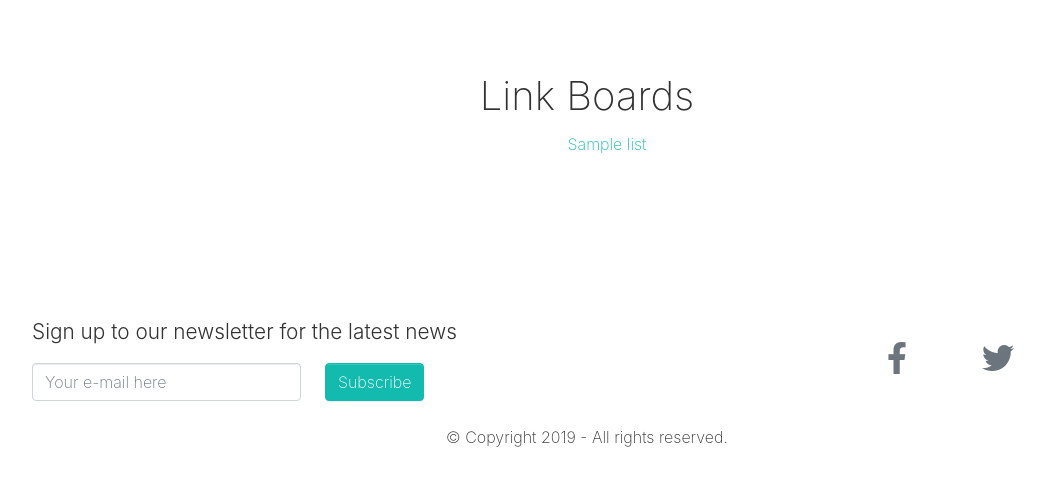
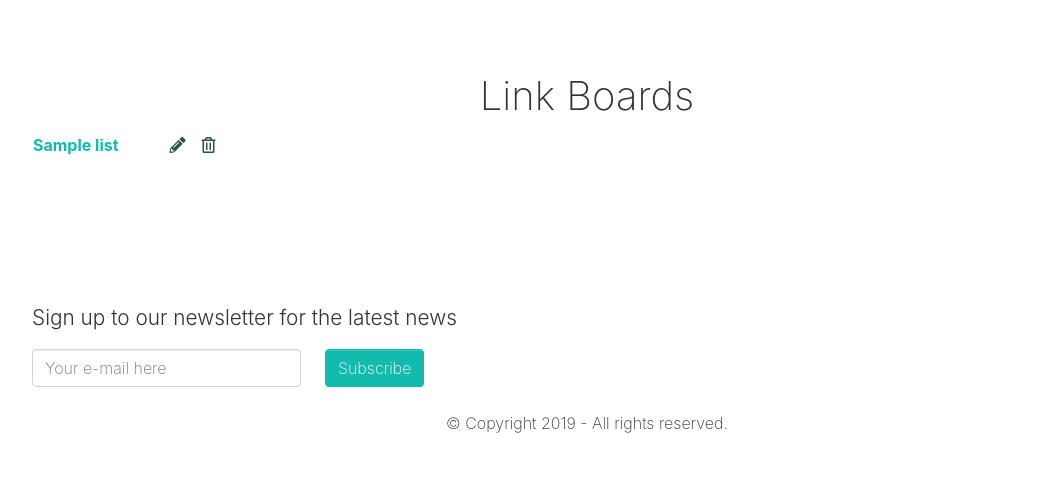
Before and after one commit to ben-jacobson/Linkboxes.io, a Django app: page /linkboards/ in a window 1280 px wide. Shown: the part 64-550 px from the top of the page, without its empty margins (53-1098 px from the left). Run offline with Django 3.2, Linux system fonts and the light colour scheme; a user stored in the database is signed in; tables that the repository leaves empty hold one stand-in row (values such as "Sample post"); lists and menus that the app fills with data are empty; some libraries are stand-ins or nearby versions.

Commit message:
changes to linkboard listview, UI elements for edit and delete button

```diff
--- a/bookmarks/forms.py
+++ b/bookmarks/forms.py
@@ -28,6 +28,15 @@ class BookmarkEditForm(BookmarkFormMixin):
     def save(self):
         raise ValueError('Form Saving Is Disabled') # we have some JQuery code to do this via an API call.
 
+class LinkBoardEditTitleForm(ModelForm):
+    '''
+    #On the /Linkboards/ page or on the ListView, use this form to edit the title
+    '''
+    title = CharField(widget=TextInput(attrs={'id': 'board-title', 'class': 'form-control', 'placeholder': '',}), label='Name')
+    class Meta:
+        model = List
+        fields = ('title', )
+
 class UserLoginForm(AuthenticationForm):
     username = UsernameField(widget=TextInput(attrs={'class': 'form-control', 'type': 'email', 'placeholder': 'Email', 'autofocus': True}), label='Email address')
     password = CharField(widget=PasswordInput(attrs={'class': 'form-control', 'placeholder': 'Password', }), label="Password", strip=False)
--- /dev/null
+++ b/bookmarks/static/css/linkboard-list-view.css
@@ -0,0 +1,20 @@
+/*
+    LinkBoard ListView
+*/
+
+.link-board-edit-icon, .link-board-delete-icon {
+    color: darkslategray;
+    cursor: pointer;
+}
+
+.linkboard-list-title-col, .linkboard-list-edit-col, .linkboard-list-delete-col  {
+    vertical-align: baseline;
+}
+
+.linkboard-list-edit-col, .linkboard-list-delete-col  {
+    padding-right: 15px;
+}
+
+.linkboard-list-title-col {
+    padding-right: 50px;
+}
--- a/bookmarks/static/css/list-view-grid.css
+++ b/bookmarks/static/css/list-view-grid.css
@@ -1,5 +1,5 @@
 /*
-Bookmark Card Styling
+    Bookmark Card Styling
 */
 
 .bookmark-card {
@@ -56,7 +56,7 @@ i.bookmark-edit-icons {
 
 
 /*
-ListView Edit Form
+    Edit Form
 */
 
 .edit-form {
--- /dev/null
+++ b/bookmarks/static/js/jquery.linkboard-listview.js
@@ -0,0 +1,21 @@
+$(document).ready(function() {
+
+});
+
+
+// user clicks the edit icon next to their linkboard
+$('.link-board-edit-icon').click(function(e) {
+    // when clicking the edit icon, we just need to populate the placeholer
+    var list_name = $(e.target).closest('tr').attr('data-list-name');
+    $('#rename-linkboard-form').trigger("reset");
+    $('#board-title').attr('value', list_name);
+
+    // TODO - create an AJAX request for editing
+});
+
+$('.link-board-delete-icon').click(function(e) {
+    var list_slug = $(e.target).closest('tr').attr('data-list-slug');
+    console.log('deleting ' + list_slug);
+
+    // TODO - create an AJAX request for deleting
+});
--- a/bookmarks/templates/base.html
+++ b/bookmarks/templates/base.html
@@ -3,16 +3,17 @@
 <html>
 
 <head>
-    <meta charset="utf-8">
-    <meta http-equiv="X-UA-Compatible" content="IE=edge">
-    <meta name="viewport" content="width=device-width, initial-scale=1">
+    <meta charset="utf-8" />
+    <meta http-equiv="X-UA-Compatible" content="IE=edge" />
+    <meta name="viewport" content="width=device-width, initial-scale=1" />
 
-    <meta charset="utf-8">
-    <meta name="viewport" content="width=device-width, initial-scale=1">
-    <link rel="stylesheet" href="{% static 'css/font-awesome.min.css' %}" type="text/css">
-    <link rel="stylesheet" href="{% static 'css/bootstrap-4.3.1.css' %}" type="text/css">
-    <link rel="stylesheet" href="{% static 'css/list-view-grid-sort.css' %}" type="text/css">
-    <link rel="stylesheet" href="{% static 'css/list-view-grid.css' %}" type="text/css">
+    <meta charset="utf-8" />
+    <meta name="viewport" content="width=device-width, initial-scale=1" />
+    <link rel="stylesheet" href="{% static 'css/font-awesome.min.css' %}" type="text/css" />
+    <link rel="stylesheet" href="{% static 'css/bootstrap-4.3.1.css' %}" type="text/css" />
+    <link rel="stylesheet" href="{% static 'css/list-view-grid-sort.css' %}" type="text/css" />
+    <link rel="stylesheet" href="{% static 'css/list-view-grid.css' %}" type="text/css" />
+    <link rel="stylesheet" href="{% static 'css/linkboard-list-view.css' %}" type="text/css" />
     <title>{% block page-title %}{% endblock %}</title>
 </head>
 
@@ -56,16 +57,16 @@
                             class="btn btn-primary ml-3">Subscribe</button>
                     </form>
                 </div>
-                <div class="col-4 col-md-1 align-self-center">
+                <!-- div class="col-4 col-md-1 align-self-center">
                     <a href="#">
                         <i class="fab fa-facebook-f text-muted fa-2x"></i>
                     </a>
-                </div>
+                <div>
                 <div class="col-4 col-md-1 align-self-center">
                     <a href="#">
                         <i class="fab fa-twitter text-muted fa-2x"></i>
                     </a>
-                </div>
+                </div -->
             </div>
             <div class="row">
                 <div class="col-md-12 mt-3 text-center">
@@ -78,8 +79,7 @@
     <script src="{% static 'js/jquery-3.3.1.min.js' %}"></script>
     <script src="{% static 'js/popper.min.js' %}"></script>
     <script src="{% static 'js/bootstrap.min.js' %}"></script>
-    <script src="{% static 'js/Sortable.js' %}"></script>
-    <script src="{% static 'js/jquery.list-view-grid.js' %}"></script>
+    {% block page-specific-js %}{% endblock %}
 </body>
 
 </html>
--- a/bookmarks/templates/linkboards_list.html
+++ b/bookmarks/templates/linkboards_list.html
@@ -4,7 +4,6 @@
 
 {% block main-content %}
 <div class="py-5">
-
     <div class="container">
         <div class="row">
             <div class="col-md-12 text-center">
@@ -12,16 +11,56 @@
             </div>
         </div>
         <div class="row">
-            <div class="col-md-12 text-center">
-                <ul>
+            <div class="col-md-6">
+                <table>
                     {% for linkboard in linkboards %}
-                    <a href='/{{ linkboard.url_id }}'>
-                        <p>{{ linkboard.title }}</p>
-                    </a>
+                    <tr data-list-slug='{{ linkboard.url_id }}' data-list-name='{{ linkboard.title }}'>
+                        <th class='linkboard-list-title-col'><a href='/{{ linkboard.url_id }}'>{{ linkboard.title }}</a></th>
+                        <th class='linkboard-list-edit-col'><i class='fas fa-pencil-alt link-board-edit-icon' data-toggle="modal" data-target="#editLinkBoardModal"></i></th>
+                        <th class='linkboard-list-delete-col'><i class='far fa-trash-alt link-board-delete-icon'></i></th>
+                    </tr>
                     {% endfor %}
-                </ul>
+                </table>
+            </div>
+            <div class='col-md-6'>
             </div>
         </div>
     </div>
 </div>
+
+<div class="modal fade" id="editLinkBoardModal" tabindex="-1" role="dialog" aria-labelledby="editLinkBoardCenterTitle" aria-hidden="true">
+    <div class="modal-dialog modal-dialog-centered" role="dialog">
+        <div class="modal-content">
+            <div class="modal-header">
+                <h5 class="modal-title" id="LongTitle">Rename Linkboard</h5>
+                <button type="button" class="close" data-dismiss="modal" aria-label="Close">
+                    <span aria-hidden="true">&times;</span>
+                </button>
+            </div>
+            <form id='rename-linkboard-form' action='{{ request.path }}' method='POST'>
+                <div class="modal-body">
+                    {% csrf_token %}
+                    {{ form.non_field_errors }}
+                    {% for hidden_field in form.hidden_fields %}
+                    {{ hidden_field.errors }}{{ hidden_field }}
+                    {% endfor %}
+                    {% for field in form.visible_fields %}
+                    <div class='form-group'>
+                        {{ field.errors }}{{ field.label_tag }}{{ field }}{{ field.help_text }}</div>
+                    {% endfor %}
+                </div>
+                <div class="modal-footer">
+                    <button id="create-modal-close" type="button" class="btn btn-secondary"
+                        data-dismiss="modal">Cancel</button>
+                    <input type='submit' id="edit-modal-save" value='Save' class="btn btn-primary" />
+                </div>
+            </form>
+        </div>
+    </div>
+</div>
 {% endblock %}
+
+{% block page-specific-js %}
+{% load static %}
+    <script src="{% static 'js/jquery.linkboard-listview.js' %}"></script>
+{% endblock %}
--- a/bookmarks/views.py
+++ b/bookmarks/views.py
@@ -1,11 +1,11 @@
-from django.views.generic import TemplateView, ListView, CreateView#, FormView
+from django.views.generic import TemplateView, ListView, CreateView, FormView
 from django.contrib.auth.views import LoginView
 from django.urls import reverse
 
 from bookmarks.models import List, Bookmark
-from bookmarks.forms import BookmarkEditForm, BookmarkCreateForm
+from bookmarks.forms import BookmarkEditForm, BookmarkCreateForm, LinkBoardEditTitleForm
 
-from django.http import HttpResponseForbidden
+from django.http import HttpResponseForbidden, HttpResponse
 
 from rest_framework import status, viewsets, generics, permissions
 from .serializers import ListSerializer, BookmarkSerializer
@@ -80,13 +80,60 @@ class BookmarkListView(CreateView, ListView): # FormView unsure if okay to mix c
         context['edit_bookmark_form'] = BookmarkEditForm
         return context
 
-class LinkBoardsListView(ListView):
+class LinkBoardsListView(FormView, ListView):
+    template_name = 'linkboards_list.html'
+    model = List
+    context_object_name = 'linkboards'
+    form_class = LinkBoardEditTitleForm
+
+    def get_queryset(self):
+        return List.objects.filter(owner=self.request.user.id)
+
+    def get_success_url(self):
+        return reverse('linkboards-listview')
+
+    def post(self, request, *args, **kwargs):
+        # the way this view works is that we use the formview to render a form with the CSRF token,
+        # but the pages AJAX request to DRF does the update work.
+        # so the server doesn't need to do anything except return a 204.
+        # I haven't tried returning a 200 yet because this may mess with the AJAX request since there is no return data
+        return HttpResponse(status=204)
+
+'''class LinkBoardsListView(ModelFormMixin, ListView):
+    form_class = LinkBoardEditTitleForm
     template_name = 'linkboards_list.html'
     model = List
     context_object_name = 'linkboards'
 
+    def get_success_url(self):
+        return reverse('linkboards-listview')
+
+    def get_object(self,queryset=None):
+        queryset = List.objects.filter(owner=self.request.user.id)
+        return super(LinkBoardsListView, self).get_object(queryset))
+
+    def get_context_data(self, **kwargs):
+
+        context = ModelFormMixin.get_context_data(**kwargs)
+        context = ListView.get_context_data(**context)
+        return context
+
     def get_queryset(self):
         return List.objects.filter(owner=self.request.user.id)
+
+    def post(self, request, *args, **kwargs):
+        """
+        Handles POST requests, this is for the edit LinkBoard form
+        """
+        form = self.get_form()
+        self.form = form
+
+        if form.is_valid():
+            return self.form_valid(form)
+        else:
+            return self.form_invalid(form)
+
+'''
 
 '''
 
```
Also changed, not shown: bookmarks/templates/bookmarks_list.html (+9 -1 lines), README.md, bookmarks/static/js/jquery.list-view-grid.js.
